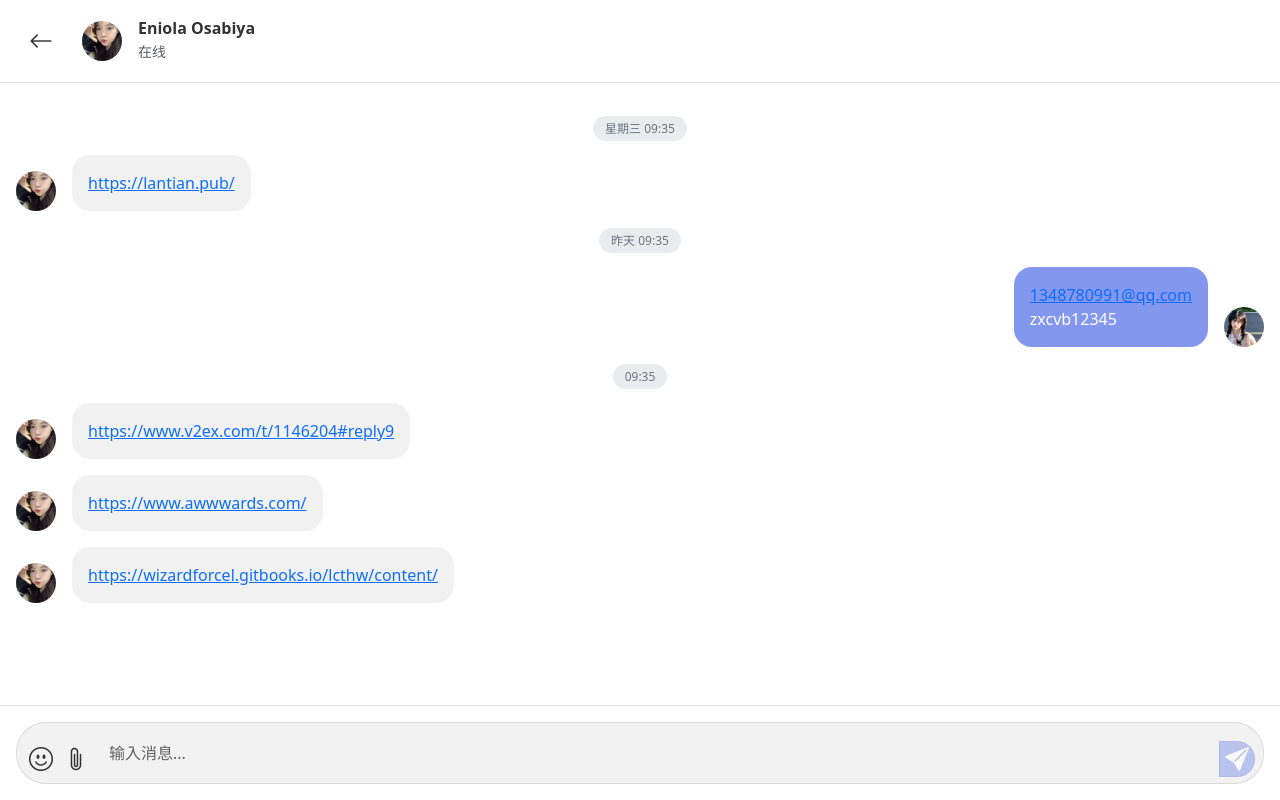
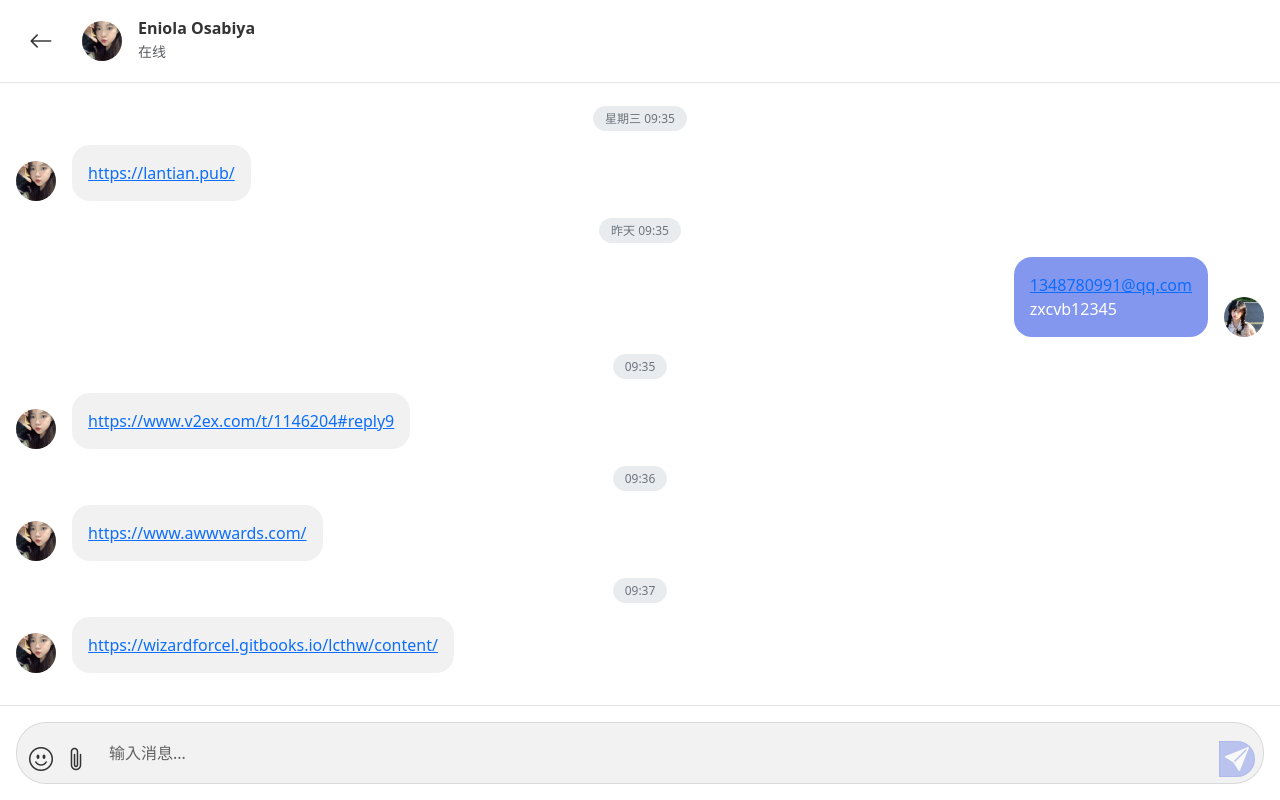
Before and after one commit to RCodeTree/HeartHome_Page, a Vue app: page /#/message/chat in a window 1280 px wide. Built offline with nearby package versions, Linux system fonts and the light colour scheme; sample sign-in values are in the browser's storage.

Commit message:
refactor(聊天窗口): 优化时间分隔符显示逻辑并添加注释 移除 shouldShowTimeDivider 函数，改为每条消息都显示时间分隔符 添加中文注释说明时间格式化逻辑 将模板中的英文注释替换为中文

```diff
--- a/src/components/Page/Side/Message/ChatWindow/Chat.vue
+++ b/src/components/Page/Side/Message/ChatWindow/Chat.vue
@@ -1,6 +1,6 @@
 <template>
   <div class="chat-container d-flex flex-column vh-100">
-    <!-- Header -->
+    <!-- 聊天窗口头部 -->
     <header class="chat-header d-flex align-items-center p-3">
       <button class="btn btn-link text-dark me-3" @click="goBack">
         <i class="bi bi-arrow-left fs-4"></i>
@@ -14,10 +14,10 @@
       </div>
     </header>
 
-    <!-- Message Area -->
+    <!-- 聊天窗口主体 -->
     <main class="message-area flex-grow-1 p-3" ref="messageArea">
       <template v-for="(message, index) in messages" :key="index">
-        <div v-if="shouldShowTimeDivider(message, index)" class="time-divider">
+        <div class="time-divider">
           <span>{{ formatTimeDivider(message.timestamp) }}</span>
         </div>
         <div class="message-group mb-3" :class="message.type">
@@ -40,7 +40,7 @@
       </template>
     </main>
 
-    <!-- Footer Input -->
+    <!-- 聊天窗口底部 -->
     <footer class="chat-footer p-3">
       <div class="input-group">
         <button class="btn btn-link"><i class="bi bi-emoji-smile fs-4"></i></button>
@@ -108,6 +108,7 @@ const goBack = () => {
   router.back()
 }
 
+// 格式化消息内容
 const formatMessageContent = (content) => {
   const urlRegex = /(https?:\/\/[^\s]+)/g;
   const emailRegex = /([a-zA-Z0-9._-]+@[a-zA-Z0-9._-]+\.[a-zA-Z0-9._-]+)/gi;
@@ -117,26 +118,36 @@ const formatMessageContent = (content) => {
   return formattedContent;
 }
 
-const shouldShowTimeDivider = (message, index) => {
-  if (index === 0) return true;
-  const prevMessage = messages.value[index - 1];
-  const diff = message.timestamp.getTime() - prevMessage.timestamp.getTime();
-  // Show time if more than 5 minutes passed or if the day is different
-  const prevDate = new Date(prevMessage.timestamp);
-  const currDate = new Date(message.timestamp);
-  if (prevDate.toDateString() !== currDate.toDateString()) {
-    return true;
-  }
-  return diff > 5 * 60 * 1000;
-}
 
+// 显示时间分隔符
+// const shouldShowTimeDivider = (message, index) => {
+//   // 每条消息都显示时间，特别是用户发送的消息
+//   if (message.type === 'outgoing') {
+//     return true;
+//   }
+//   // 对于接收的消息，保持原有逻辑
+//   if (index === 0) return true;
+//   const prevMessage = messages.value[index - 1];
+//   const diff = message.timestamp.getTime() - prevMessage.timestamp.getTime();
+//   // Show time if more than 5 minutes passed or if the day is different
+//   const prevDate = new Date(prevMessage.timestamp);
+//   const currDate = new Date(message.timestamp);
+//   if (prevDate.toDateString() !== currDate.toDateString()) {
+//     return true;
+//   }
+//   return diff > 5 * 60 * 1000;
+// }
+
+
+// 格式化时间分隔符
 const formatTimeDivider = (timestamp) => {
   const date = new Date(timestamp);
   const days = ['星期日', '星期一', '星期二', '星期三', '星期四', '星期五', '星期六'];
 
   const today = new Date();
-  today.setHours(0, 0, 0, 0);
-  const yesterday = new Date(today);
+  today.setHours(0, 0, 0, 0); // 今天0点
+  const yesterday = new Date(today); // 昨天0点
+
   yesterday.setDate(yesterday.getDate() - 1);
 
   const messageDate = new Date(date);
```
